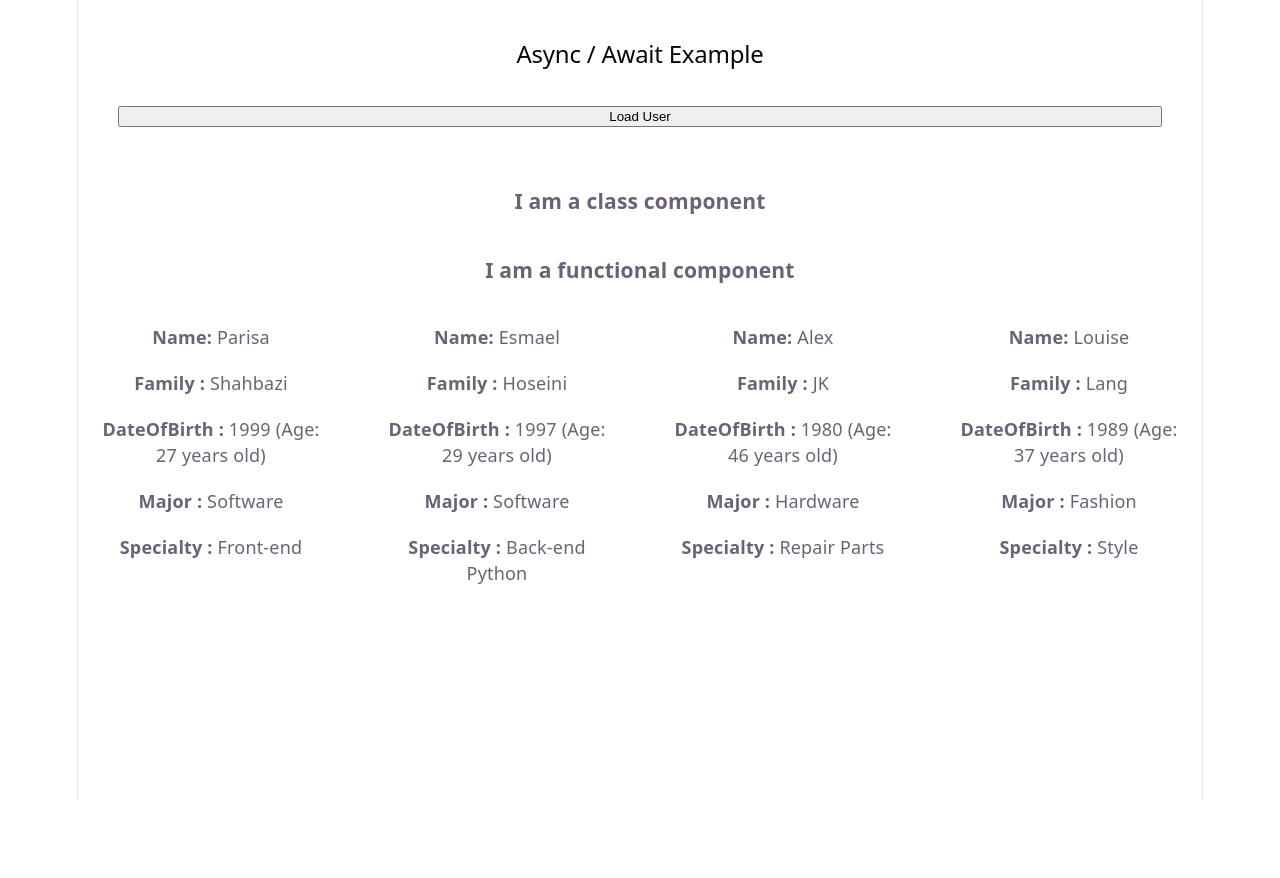
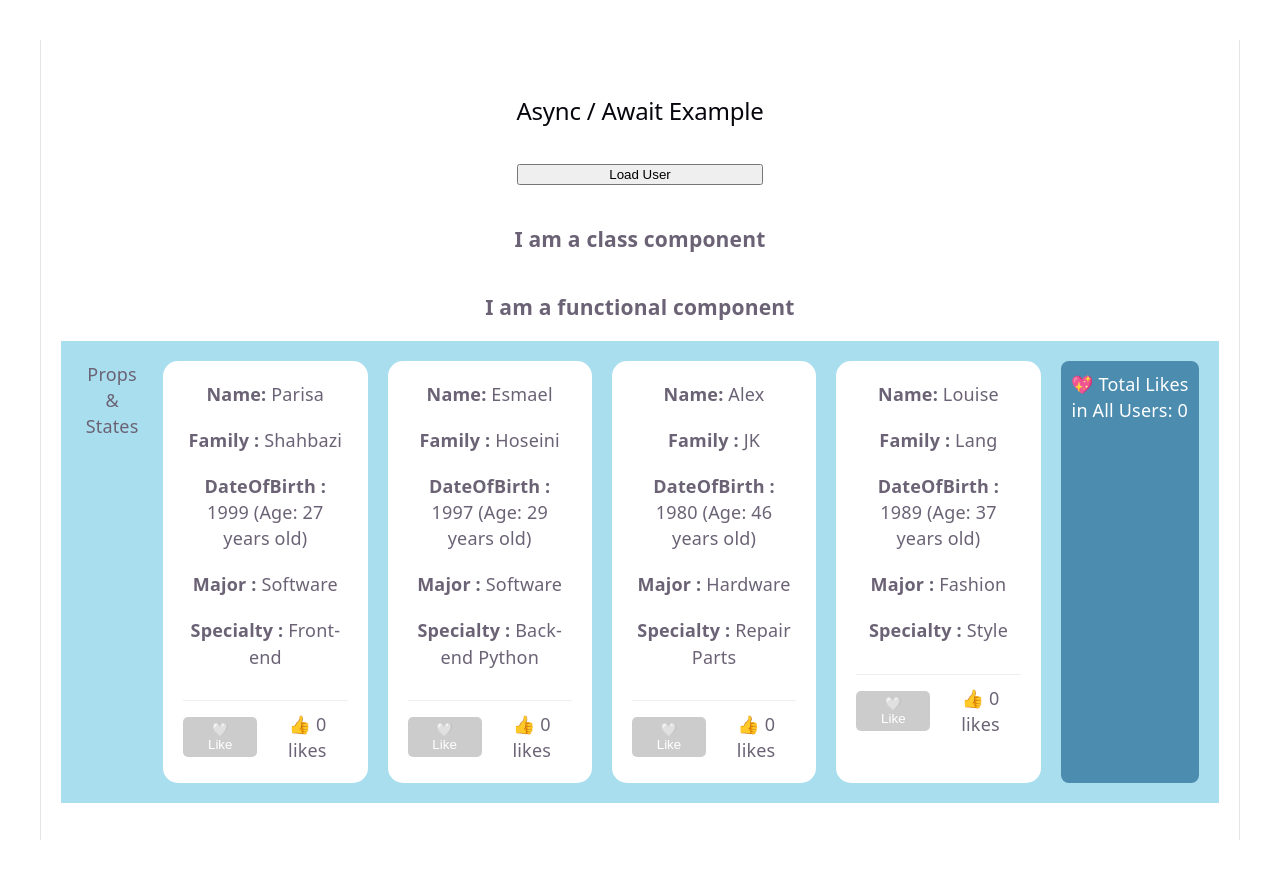
Before and after one commit to shahbaziparisa/react-learning-journey, a React (Vite) app: page / in a window 1280 px wide. Before the commit the page ends 800 px from the top, so only its background shows below. Built offline with nearby package versions, Linux system fonts and the light colour scheme.

Commit message:
Feat : Like and updateTotalLikes with States and Props

```diff
--- a/src/App.tsx
+++ b/src/App.tsx
@@ -1,7 +1,6 @@
 import { useState } from "react";
 import ClassComponent from "./ClassComponent";
 import FunctionalComponent from "./FunctionalComponent";
-import User from "./UserComponent";
 import UserComponent from "./UserComponent";
 // Async / Await Example
 type User = {
@@ -24,6 +23,11 @@ function fetchUser(): Promise<User> {
 export default function App() {
   const [user, setUser] = useState<User | null>(null);
   const [loading, setLoading] = useState(false);
+  const [totalLikes, setTotalLikes] = useState(0);
+
+  const updateTotalLikes = (change) => {
+    setTotalLikes(totalLikes + change);
+  };
 
   const handleLoadUser = async () => {
     try {
@@ -37,10 +41,8 @@ export default function App() {
       console.log("User loaded:", data);
 
       setUser(data);
-
     } catch (error) {
       console.log("Error:", error);
-
     } finally {
       setLoading(false);
 
@@ -50,21 +52,18 @@ export default function App() {
 
   return (
     <>
-
       <div
         style={{
-        display:"flex",
-        flexDirection:"column",
+          display: "flex",
+          flexDirection: "column",
           fontFamily: "sans-serif",
-        padding: "40px",
-        gap:"30px",
+          padding: "20px",
+          gap: "30px",
         }}
       >
         <h2>Async / Await Example</h2>
 
-      <button onClick={handleLoadUser}>
-        Load User
-      </button>
+        <button onClick={handleLoadUser}>Load User</button>
 
         {loading && <p>Loading...</p>}
 
@@ -74,18 +73,64 @@ export default function App() {
             <p>Name: {user.name}</p>
           </div>
         )}
-
       </div>
-     <ClassComponent/>
-      <FunctionalComponent/>
-      <div style={{
-        display:"flex",gap:'20px',alignContent:"center",justifyContent:"center"}}>
-      <UserComponent name="Parisa" family="Shahbazi" dateOfBirth={1999} major={"Software"} specialty={"Front-end"}/>
-      <UserComponent name="Esmael" family="Hoseini" dateOfBirth={1997} major={"Software"} specialty={"Back-end Python"}/>
-      <UserComponent name="Alex" family="JK" dateOfBirth={1980} major={"Hardware"} specialty={"Repair Parts"}/>
-      <UserComponent name="Louise" family={"Lang"} dateOfBirth={1989} major={"Fashion"} specialty={"Style"}/>
+      <ClassComponent />
+      <FunctionalComponent />
+      <div
+        style={{
+          backgroundColor: "#a9deeeff",
+          padding: "20px",
+          display: "flex",
+          gap: "20px",
+          alignContent: "center",
+          justifyContent: "center",
+        }}
+      >
+        Props & States
+        <UserComponent
+          name="Parisa"
+          family="Shahbazi"
+          dateOfBirth={1999}
+          major={"Software"}
+          specialty={"Front-end"}
+          onLikeChange={updateTotalLikes}
+        />
+        <UserComponent
+          name="Esmael"
+          family="Hoseini"
+          dateOfBirth={1997}
+          major={"Software"}
+          specialty={"Back-end Python"}
+          onLikeChange={updateTotalLikes}
+        />
+        <UserComponent
+          name="Alex"
+          family="JK"
+          dateOfBirth={1980}
+          major={"Hardware"}
+          specialty={"Repair Parts"}
+          onLikeChange={updateTotalLikes}
+        />
+        <UserComponent
+          name="Louise"
+          family={"Lang"}
+          dateOfBirth={1989}
+          major={"Fashion"}
+          specialty={"Style"}
+          onLikeChange={updateTotalLikes}
+        />
+        <div
+          style={{
+            backgroundColor: "#4c8cafff",
+            color: "white",
+            padding: "10px",
+            borderRadius: "8px",
+            textAlign: "center",
+          }}
+        >
+          💖 Total Likes in All Users: {totalLikes}
+        </div>
       </div>
     </>
-
   );
 }
--- a/src/UserComponent.tsx
+++ b/src/UserComponent.tsx
@@ -1,22 +1,83 @@
-const UserComponent = ({name,family,dateOfBirth,major,specialty}) => {
+import { useState } from "react";
 
-    const age = new Date().getFullYear() - dateOfBirth;
-    return (
-        <div style={{
-            gap:'20px',
-            display:"flex",
-             backgroundColor:'#ffffff',
-             borderRadius:"15px"
-             ,padding:'20px',
-              flexDirection:'column'
-              }} >
-            <p><strong>Name:</strong> {name || "Unknown"}</p>
-            <p><strong>Family :</strong> {family || "Unknown"} </p>
-            <p><strong>DateOfBirth :</strong> {dateOfBirth || "Not provided"} (Age: {age} years old)</p>
-            <p><strong>Major :</strong> {major || "Not specified"} </p>
-            <p><strong>Specialty :</strong> {specialty || "Not specified"} </p>
-        </div>
-    );
+const UserComponent = ({
+  name,
+  family,
+  dateOfBirth,
+  major,
+  specialty,
+  onLikeChange,
+}) => {
+  const age = new Date().getFullYear() - dateOfBirth;
+  const [likes, setLikes] = useState(0);
+  const [isLiked, setIsLiked] = useState(false);
+
+  const handleLike = () => {
+    if (!isLiked) {
+      setLikes(likes + 1);
+      onLikeChange(1);
+      setIsLiked(true);
+    } else {
+      setLikes(likes - 1);
+      onLikeChange(-1);
+      setIsLiked(false);
+    }
+  };
+
+  return (
+    <div
+      style={{
+        gap: "20px",
+        display: "flex",
+        backgroundColor: "#ffffff",
+        borderRadius: "15px",
+        padding: "20px",
+        flexDirection: "column",
+      }}
+    >
+      <p>
+        <strong>Name:</strong> {name || "Unknown"}
+      </p>
+      <p>
+        <strong>Family :</strong> {family || "Unknown"}{" "}
+      </p>
+      <p>
+        <strong>DateOfBirth :</strong> {dateOfBirth || "Not provided"} (Age:{" "}
+        {age} years old)
+      </p>
+      <p>
+        <strong>Major :</strong> {major || "Not specified"}{" "}
+      </p>
+      <p>
+        <strong>Specialty :</strong> {specialty || "Not specified"}{" "}
+      </p>
+      <div
+        style={{
+          display: "flex",
+          alignItems: "center",
+          gap: "10px",
+          marginTop: "10px",
+          paddingTop: "10px",
+          borderTop: "1px solid #eee",
+        }}
+      >
+        <button
+          onClick={handleLike}
+          style={{
+            backgroundColor: isLiked ? "#ff4444" : "#ccc",
+            color: "white",
+            border: "none",
+            padding: "5px 15px",
+            borderRadius: "5px",
+            cursor: "pointer",
+          }}
+        >
+          {isLiked ? "❤️ Liked" : "🤍 Like"}
+        </button>
+        <span>👍 {likes} likes</span>
+      </div>
+    </div>
+  );
 };
 
 export default UserComponent;
--- a/src/index.css
+++ b/src/index.css
@@ -51,14 +51,17 @@
 }
 
 #root {
-  width: 1126px;
+  /* width: 1406px; */
   max-width: 100%;
-  margin: 0 auto;
+  margin: 40px;
+  padding: 20px;
   text-align: center;
   border-inline: 1px solid var(--border);
   min-height: 100svh;
   display: flex;
   flex-direction: column;
+  justify-content: center;
+  align-items: center;
   box-sizing: border-box;
 }
 
@@ -77,20 +80,24 @@ h1 {
   font-size: 56px;
   letter-spacing: -1.68px;
   margin: 32px 0;
+
   @media (max-width: 1024px) {
     font-size: 36px;
     margin: 20px 0;
   }
 }
+
 h2 {
   font-size: 24px;
   line-height: 118%;
   letter-spacing: -0.24px;
   margin: 0 0 8px;
+
   @media (max-width: 1024px) {
     font-size: 20px;
   }
 }
+
 p {
   margin: 0;
 }
```
Lines whose indentation alone changed are shown as unchanged.
